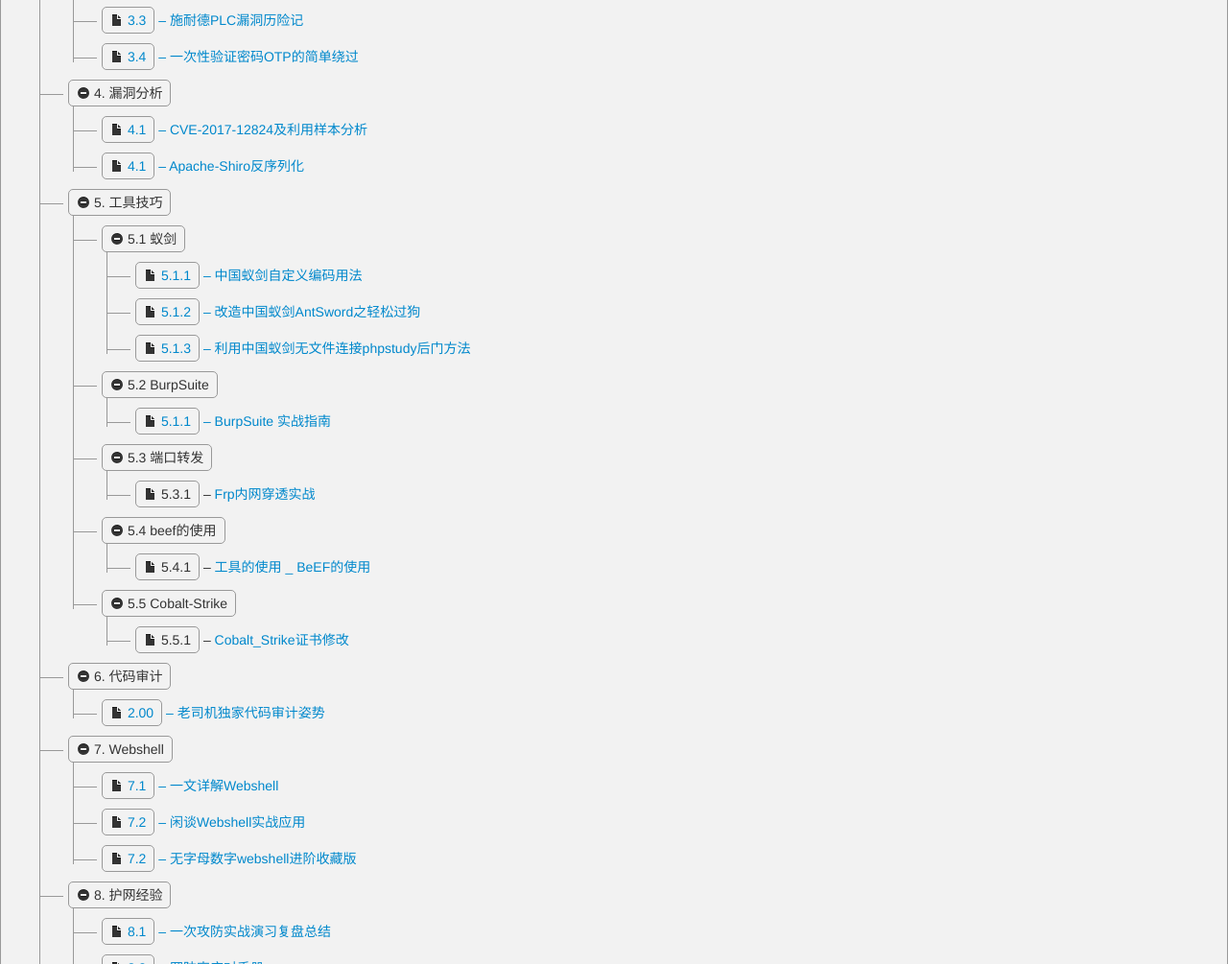
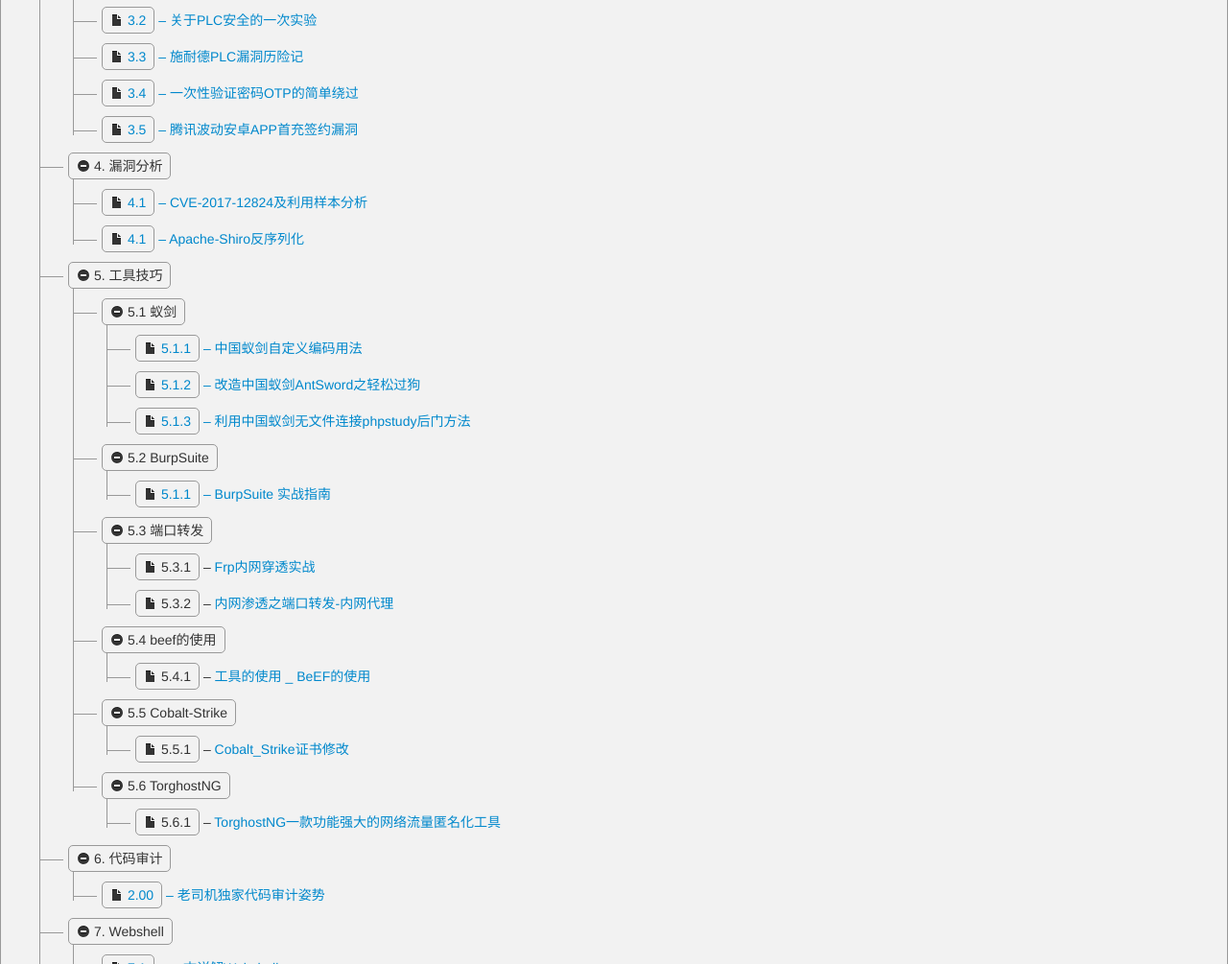
Before and after one commit to atdpa4sw0rd/Experience-library, a plain HTML site: page index.html in a window 1280 px wide. Shown: the part 1795-2800 px from the top of the page at 96% size. Drawn offline with Linux system fonts and the light colour scheme.

Commit message:
Update index.html

```diff
--- a/index.html
+++ b/index.html
@@ -93,6 +93,9 @@
                         </li>
 						<li>
 	                        <a href="./all/渗透测试 _ 内网信息收集.pdf#now"target="_blank"><span><i class="icon-file"></i> 1.14</span> &ndash; 渗透测试 _ 内网信息收集</a>
+                        </li>
+						<li>
+	                        <a href="./all/信息泄漏篇.pdf#now"target="_blank"><span><i class="icon-file"></i> 1.15</span> &ndash; 信息泄漏篇</a>
                         </li>
                     </ul>
                 </li>
@@ -204,6 +207,9 @@
 						<li>
 	                        <a href="./all/一次性验证密码OTP的简单绕过.pdf#now"target="_blank"><span><i class="icon-file"></i> 3.4</span> &ndash; 一次性验证密码OTP的简单绕过</a>
                         </li>
+						<li>
+	                        <a href="./all/腾讯波动安卓APP首充签约漏洞.pdf#now"target="_blank"><span><i class="icon-file"></i> 3.5</span> &ndash; 腾讯波动安卓APP首充签约漏洞</a>
+                        </li>
                     </ul>
                 </li>
                 <li>
@@ -248,6 +254,9 @@
 										<li>
 											<span><i class="icon-file"></i> 5.3.1</span> &ndash; <a href="./all/Frp内网穿透实战.pdf#now"target="_blank">Frp内网穿透实战</a>
 										</li>
+										<li>
+											<span><i class="icon-file"></i> 5.3.2</span> &ndash; <a href="./all/内网渗透之端口转发-内网代理.pdf#now"target="_blank">内网渗透之端口转发-内网代理</a>
+										</li>
 								</ul>
                         </li>
 						<li>
@@ -263,6 +272,14 @@
 								<ul>
 										<li>
 											<span><i class="icon-file"></i> 5.5.1</span> &ndash; <a href="./all/Cobalt_Strike证书修改.pdf#now"target="_blank">Cobalt_Strike证书修改</a>
+										</li>
+								</ul>
+                        </li>
+						<li>
+	                        <span ><i class="icon-minus-sign"></i> 5.6 TorghostNG</span>
+								<ul>
+										<li>
+											<span><i class="icon-file"></i> 5.6.1</span> &ndash; <a href="./all/TorghostNG一款功能强大的网络流量匿名化工具.pdf#now"target="_blank">TorghostNG一款功能强大的网络流量匿名化工具</a>
 										</li>
 								</ul>
                         </li>
```
